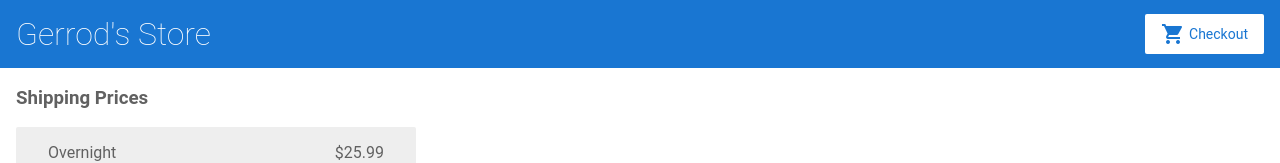
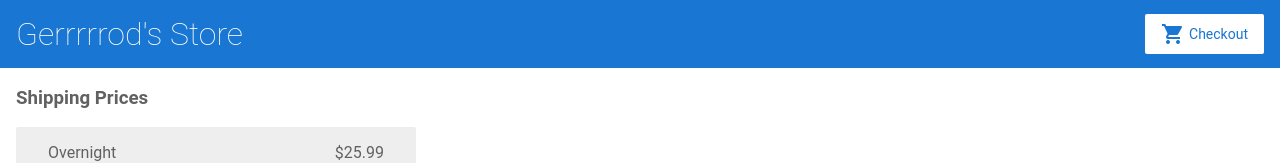
Before and after one commit to gs377209/angular-store-example, an Angular app: page /shipping in a window 1280 px wide. Shown: the top 163 px of the page. Built offline with nearby package versions, Linux system fonts and the light colour scheme.

Commit message:
test vscode terminal

```diff
--- a/src/app/top-bar/top-bar.component.html
+++ b/src/app/top-bar/top-bar.component.html
@@ -1,5 +1,5 @@
 <a [routerLink]="['/']">
-  <h1>Gerrod's Store</h1>
+  <h1>Gerrrrrod's Store</h1>
 </a>
 
 <a class="button fancy-button" [routerLink]="['/cart']"
```
